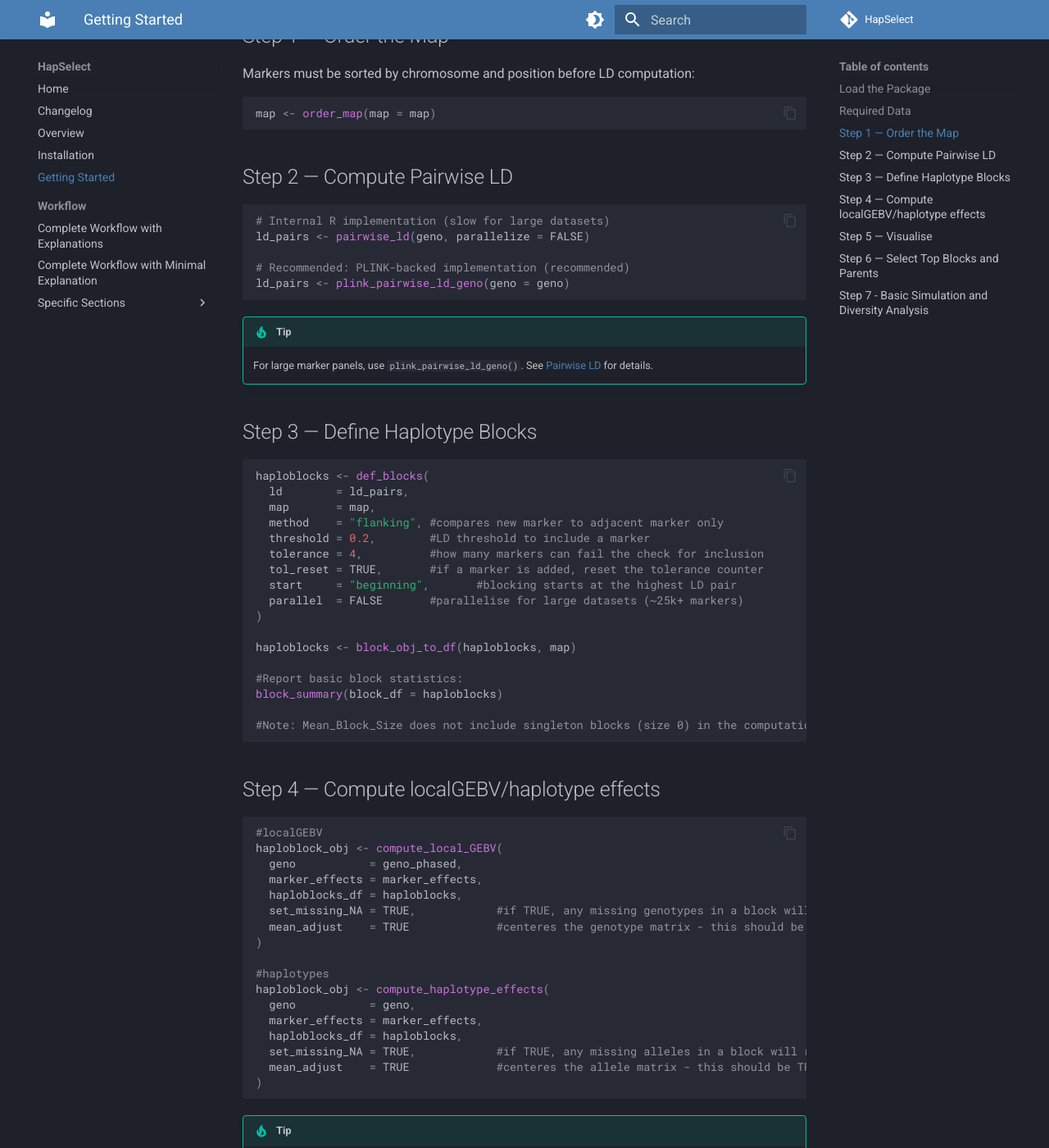
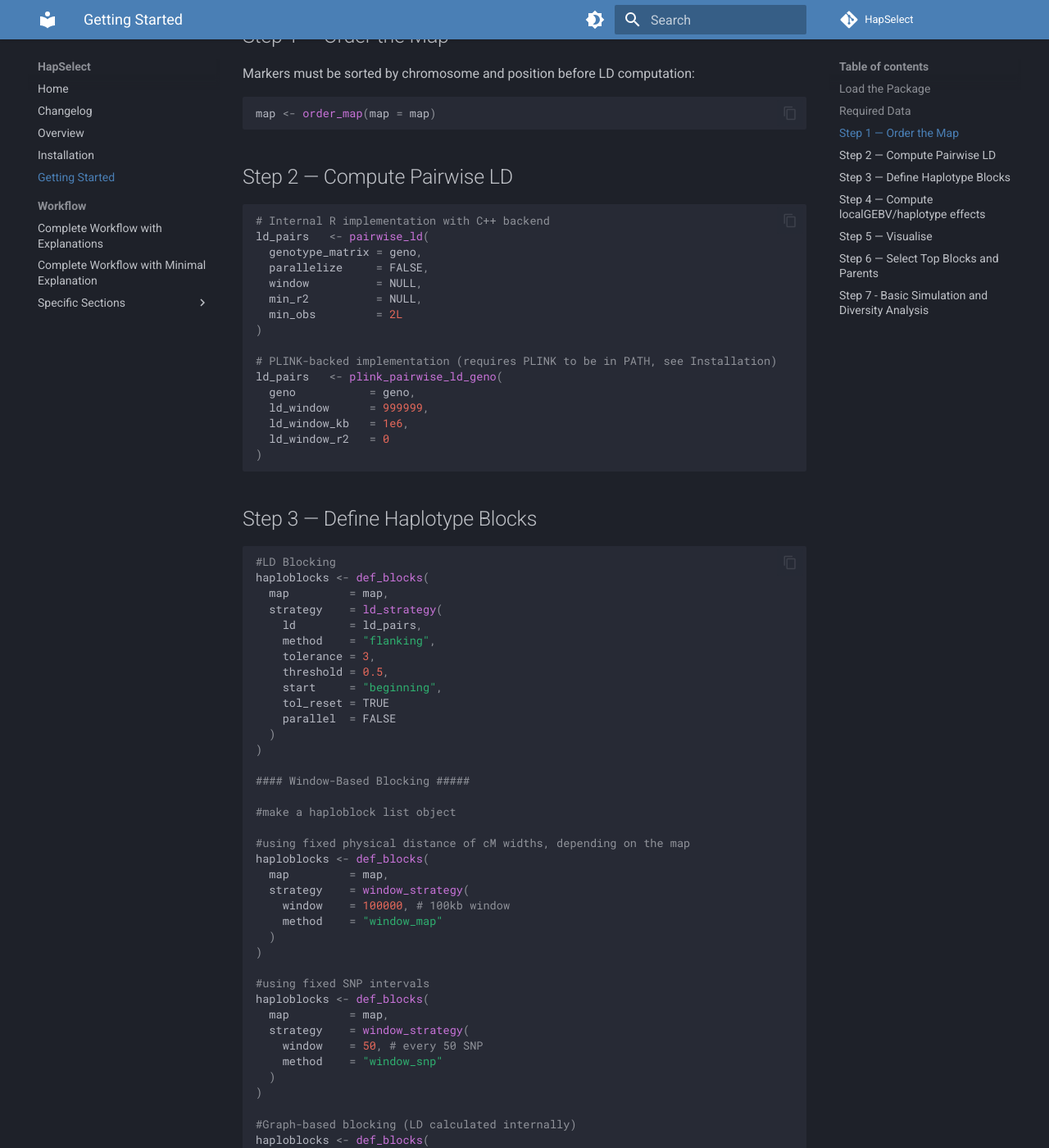
Before and after one commit to wrshf7/HapSelect-Docs, an MkDocs documentation site: the page built from docs/getting-started.md, in a window 1280 px wide and 1400 px high, scrolled down 3575 px. Shown: the whole window at 82% size. Built offline with MkDocs 1.6.1 and Material for MkDocs 9.7.7, drawn with Linux system fonts in a browser that asks for light colours; comment, search, counter and statistics services are not loaded; the version menu is left out; some of the changed text lies outside the part shown.

Commit message:
Update to getting started

````diff
--- a/docs/getting-started.md
+++ b/docs/getting-started.md
@@ -95,30 +95,89 @@ map <- order_map(map = map)
 ## Step 2 — Compute Pairwise LD
 
 ```r
-# Internal R implementation (slow for large datasets)
-ld_pairs <- pairwise_ld(geno, parallelize = FALSE)
+# Internal R implementation with C++ backend
+ld_pairs   <- pairwise_ld(
+  genotype_matrix = geno,
+  parallelize     = FALSE,
+  window          = NULL,
+  min_r2          = NULL,
+  min_obs         = 2L
+)
 
-# Recommended: PLINK-backed implementation (recommended)
-ld_pairs <- plink_pairwise_ld_geno(geno = geno)
+# PLINK-backed implementation (requires PLINK to be in PATH, see Installation)
+ld_pairs   <- plink_pairwise_ld_geno(
+  geno           = geno,
+  ld_window      = 999999,
+  ld_window_kb   = 1e6,
+  ld_window_r2   = 0
+)
 ```
 
-!!! tip
-    For large marker panels, use `plink_pairwise_ld_geno()`. See [Pairwise LD](workflow/pairwise-ld.md) for details.
 
 ## Step 3 — Define Haplotype Blocks
 
 ```r
+
+#LD Blocking
 haploblocks <- def_blocks(
-  ld        = ld_pairs,
-  map       = map,
-  method    = "flanking", #compares new marker to adjacent marker only
-  threshold = 0.2,        #LD threshold to include a marker
-  tolerance = 4,          #how many markers can fail the check for inclusion
-  tol_reset = TRUE,       #if a marker is added, reset the tolerance counter
-  start     = "beginning",       #blocking starts at the highest LD pair
-  parallel  = FALSE       #parallelise for large datasets (~25k+ markers)
+  map         = map,
+  strategy    = ld_strategy(
+    ld        = ld_pairs,
+    method    = "flanking",
+    tolerance = 3,
+    threshold = 0.5,
+    start     = "beginning",
+    tol_reset = TRUE
+    parallel  = FALSE
+  )
 )
 
+#### Window-Based Blocking #####
+
+#make a haploblock list object
+
+#using fixed physical distance of cM widths, depending on the map
+haploblocks <- def_blocks(
+  map         = map,
+  strategy    = window_strategy(
+    window    = 100000, # 100kb window
+    method    = "window_map"
+  )
+)
+
+#using fixed SNP intervals
+haploblocks <- def_blocks(
+  map         = map,
+  strategy    = window_strategy(
+    window    = 50, # every 50 SNP
+    method    = "window_snp"
+  )
+)
+
+#Graph-based blocking (LD calculated internally)
+haploblocks <- def_blocks(
+  map          = map,
+  strategy     = graph_strategy(
+    theta_core        = 0.80,
+    theta_core_by_chr = NULL,
+    theta_extend      = 0.20,
+    theta_bridge      = 0.20,
+    theta_refill      = 0.80,
+    ld_min_r2         = 0.20,
+    window_ld         = 20,
+    window_core       = 20,
+    window_extend     = 50,
+    min_links         = 1,
+    max_gap_snps      = 2,
+    max_gap_markers   = 2,
+    max_gap_position  = NULL,
+    min_block_snps    = 2,
+    parallel          = FALSE
+  )
+)
+
+
+#turn object into an interpretable
 haploblocks <- block_obj_to_df(haploblocks, map)
 
 #Report basic block statistics:
@@ -132,7 +191,7 @@ block_summary(block_df = haploblocks)
 ```r
 #localGEBV
 haploblock_obj <- compute_local_GEBV(
-  geno           = geno_phased,
+  geno           = geno,
   marker_effects = marker_effects,
   haploblocks_df = haploblocks,
   set_missing_NA = TRUE,            #if TRUE, any missing genotypes in a block will return NA for the localGEBV
@@ -166,6 +225,11 @@ unique_localGEBV_effects_plot(haplo_obj = haploblock_obj) #localGEBV
 
 #Visualization of block sizes and block positions
 plot_haploblocks(haploblock_df = haploblock_obj$Haploblocks)
+
+#Visualization of block sizes, positions, and variance (after calculating localGEBV/haplotype effects)
+block_variance_manhattan_plot(
+  haplo_obj = haploblock_obj
+)
 
 #Tornado plots demonstrating the spread of localGEBV and haplotype effects with blocks ordered by variance
 haplo_block_var_funnel_plot(haplo_obj = haploblock_obj, mean_line = FALSE) #haplotypes
@@ -204,7 +268,7 @@ haploblock_obj = select_top_blocks(haploblock_obj = haploblock_obj, perc_of_tota
 
 #Parent Selection (localGEBV)
 GA_output = local_gebv_parent_selection(
-    haploblock_obj = haploblock_obj,    #haploblock object from select_top_blocks()
+    haploblock_obj = haploblock_obj,    #haploblock object from select_top_blocks() computed using compute_local_GEBV()
     n_founders = 20,                    #number of parents to select
     popSize = 10,                       #parameter to aid optimization - higher uses more memory and each iteration is slower, but leads to faster convergence
     maxiter = 300,                      #max number of iterations
@@ -218,7 +282,7 @@ GA_output = local_gebv_parent_selection(
 
 #Parent Selection (haplotypes - diploid only!)
 GA_output = ohs_parent_selection(
-    haploblock_obj = haploblock_obj,    #haploblock object from select_top_blocks()
+    haploblock_obj = haploblock_obj,    #haploblock object from select_top_blocks() computed using compute_haplotype_effects()
     n_founders = 20,                    #number of parents to select
     popSize = 10,                       #parameter to aid optimization - higher uses more memory and each iteration is slower, but leads to faster convergence
     maxiter = 300,                      #max number of iterations
````
Also changed, not shown: other parts of docs/getting-started.md (+2 -2 lines).
